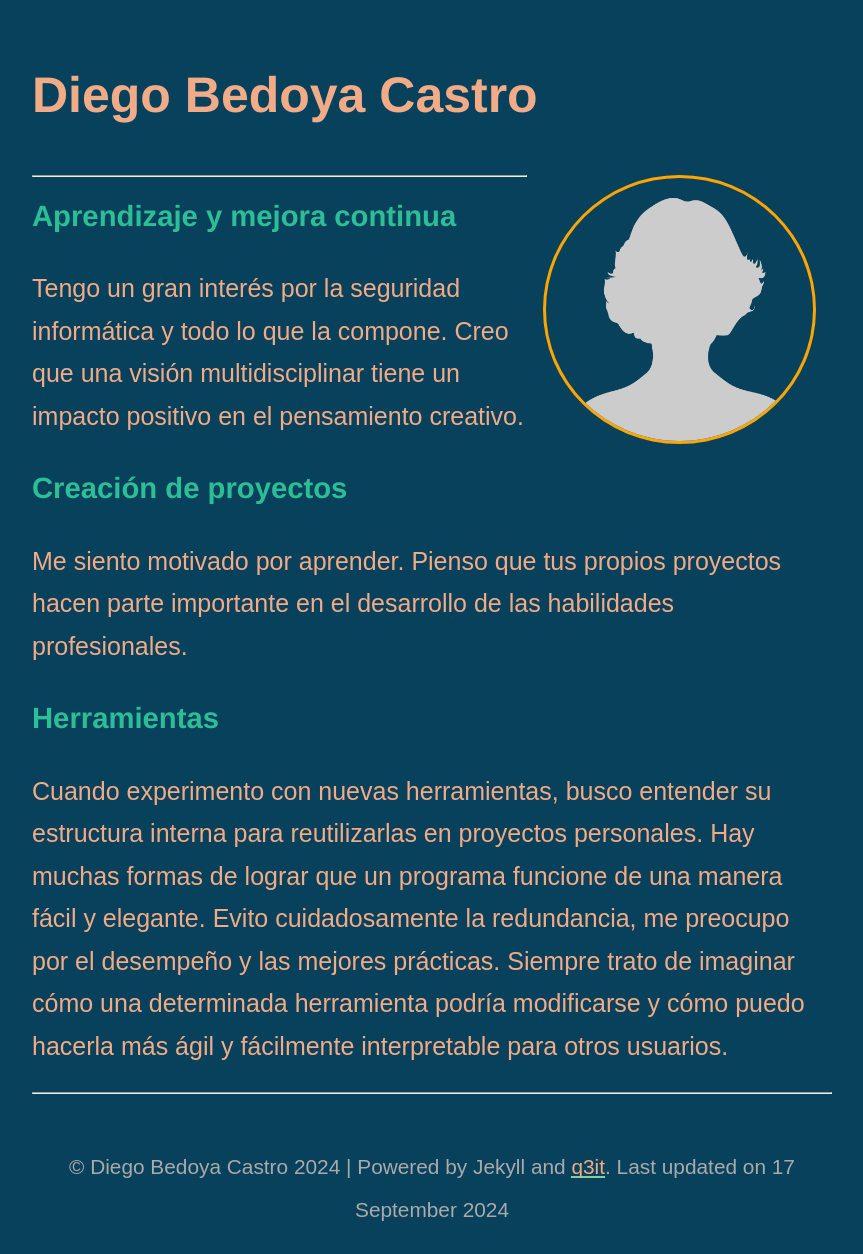
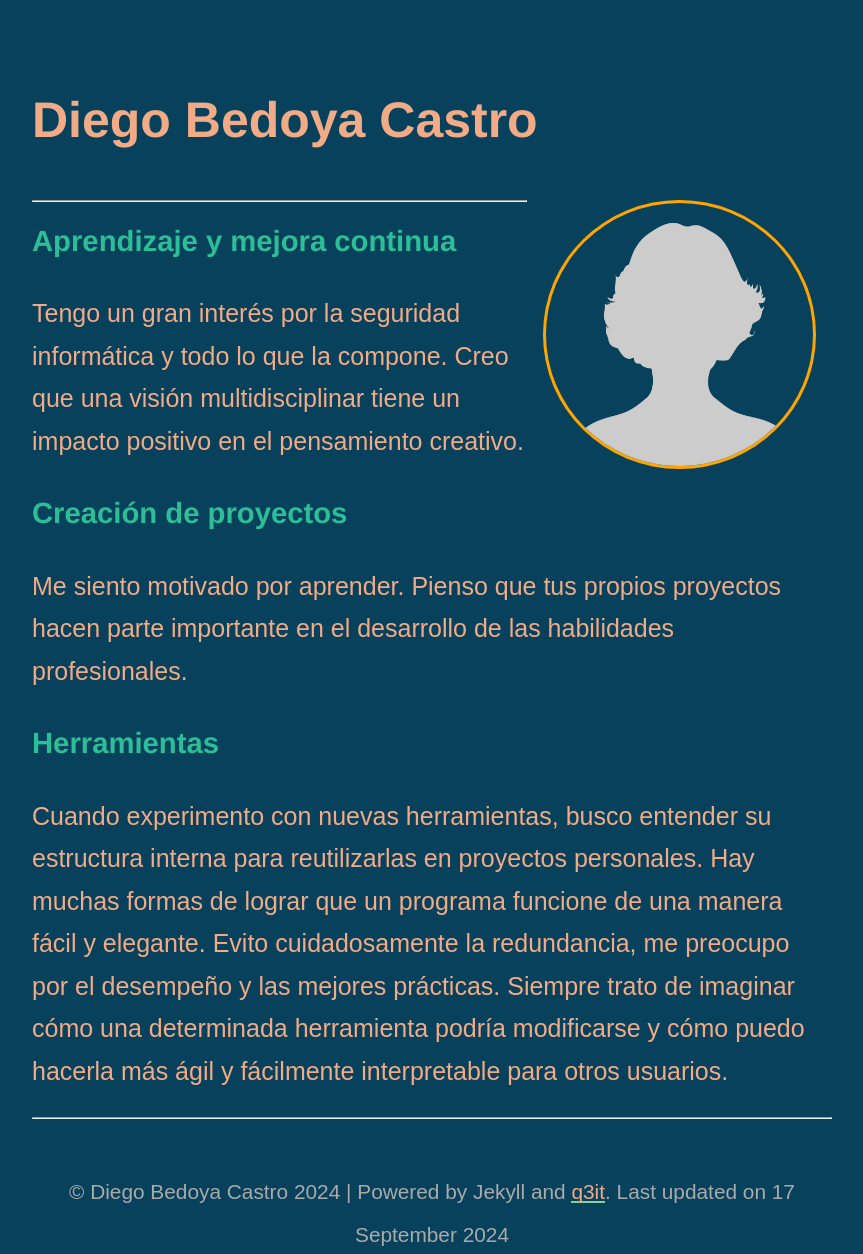
Before and after one commit to q3it/card, a Jekyll site: the page built from index.md, in a window 1280 px wide. Shown: the whole page, without its empty margins (208-1071 px from the left). Built offline with Jekyll 4.4.1, drawn with Linux system fonts in a browser that asks for light colours; nearby versions of some CDN libraries; before the commit the page ends 1229 px from its top, so only the background shows below that.

Commit message:
Update style.scss

```diff
--- a/assets/css/_sass/style.scss
+++ b/assets/css/_sass/style.scss
@@ -10,7 +10,7 @@ body {
   font-size: $base-font-size;
   color: $text-color;
   background-color: $body-bg;
-  padding: 2em 1em;
+  padding: 3em 1em;
   text-rendering: optimizeLegibility;
   height: 100%;
 
```
